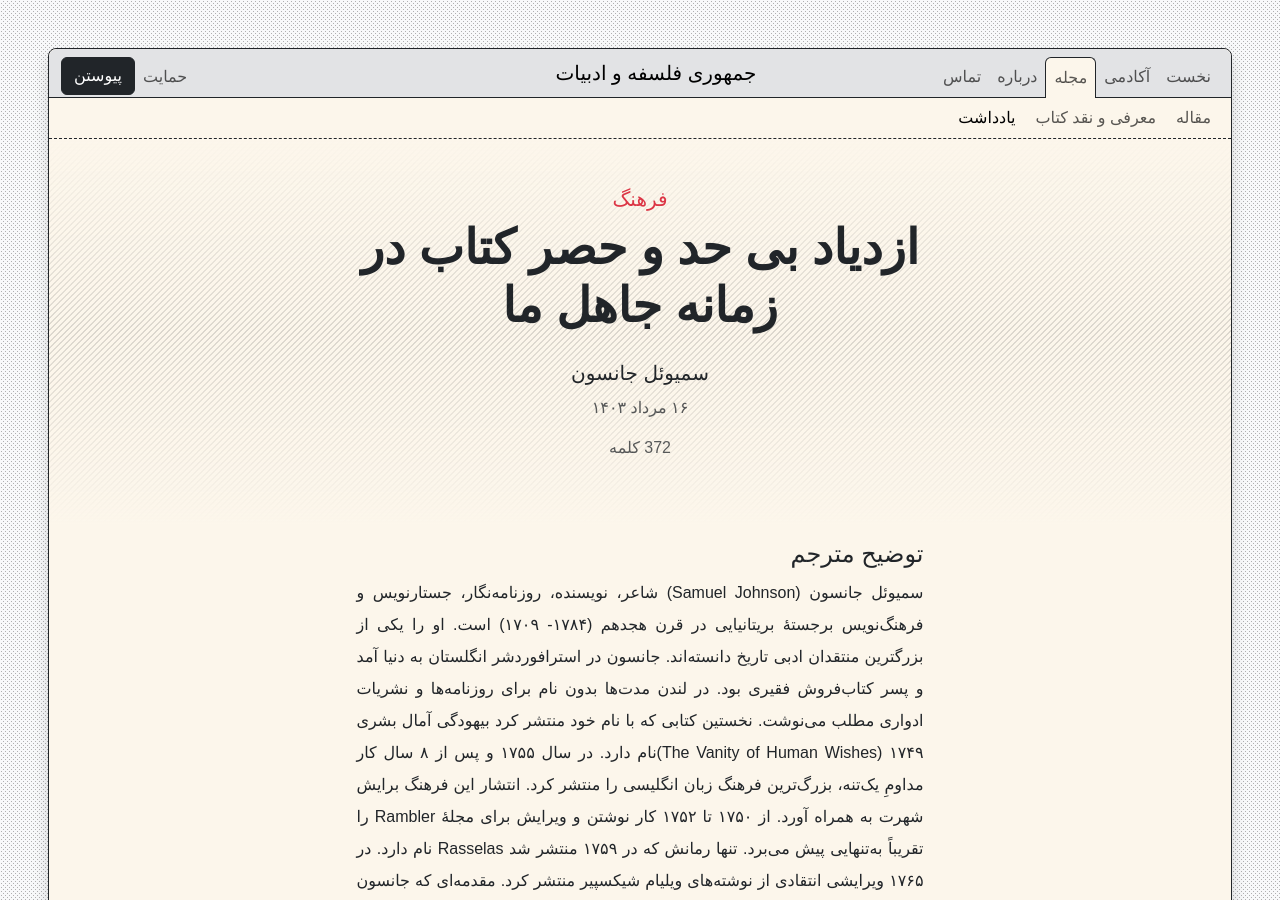
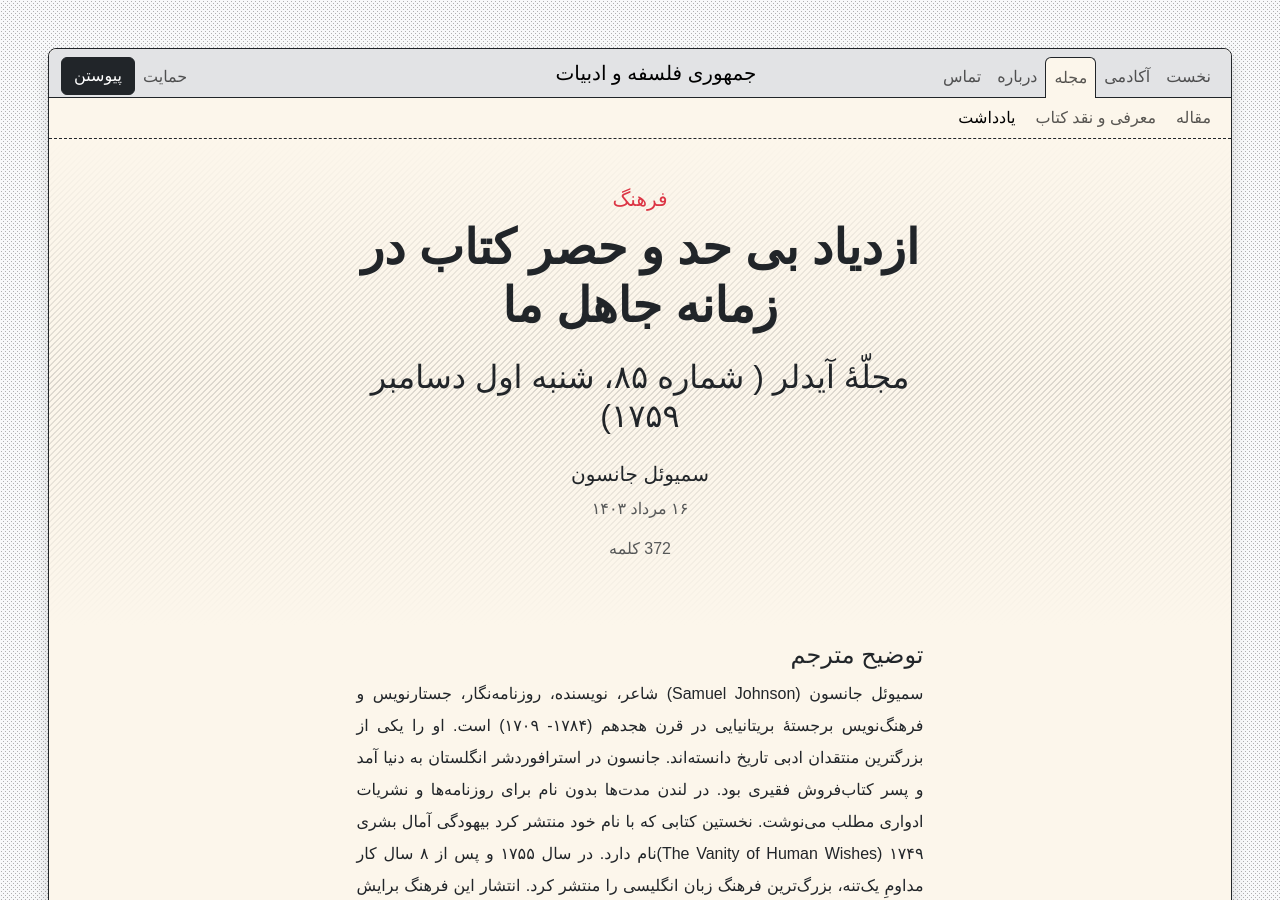
Before and after one commit to phicudemy/phicudemy.github.io, a Jekyll site: the page built from _posts/2024-08-07-samueljohnson.md, in a window 1280 px wide and 900 px high. Built offline with Jekyll 4.4.1, drawn with Linux system fonts in a browser that asks for light colours; some web fonts are replaced; comment, search, counter and statistics services are not loaded.

Commit message:
TinaCMS content update

```diff
--- a/_posts/2024-08-07-samueljohnson.md
+++ b/_posts/2024-08-07-samueljohnson.md
@@ -1,5 +1,6 @@
 ---
 title: ازدیاد بی حد و حصر کتاب در زمانه جاهل ما
+subtitle: مجلّهٔ آیدلر ( شماره ۸۵، شنبه اول دسامبر ۱۷۵۹)
 slug: samueljohnson
 people: _people/samueljohnson.md
 translator: _people/omidkarimzade.md
```
